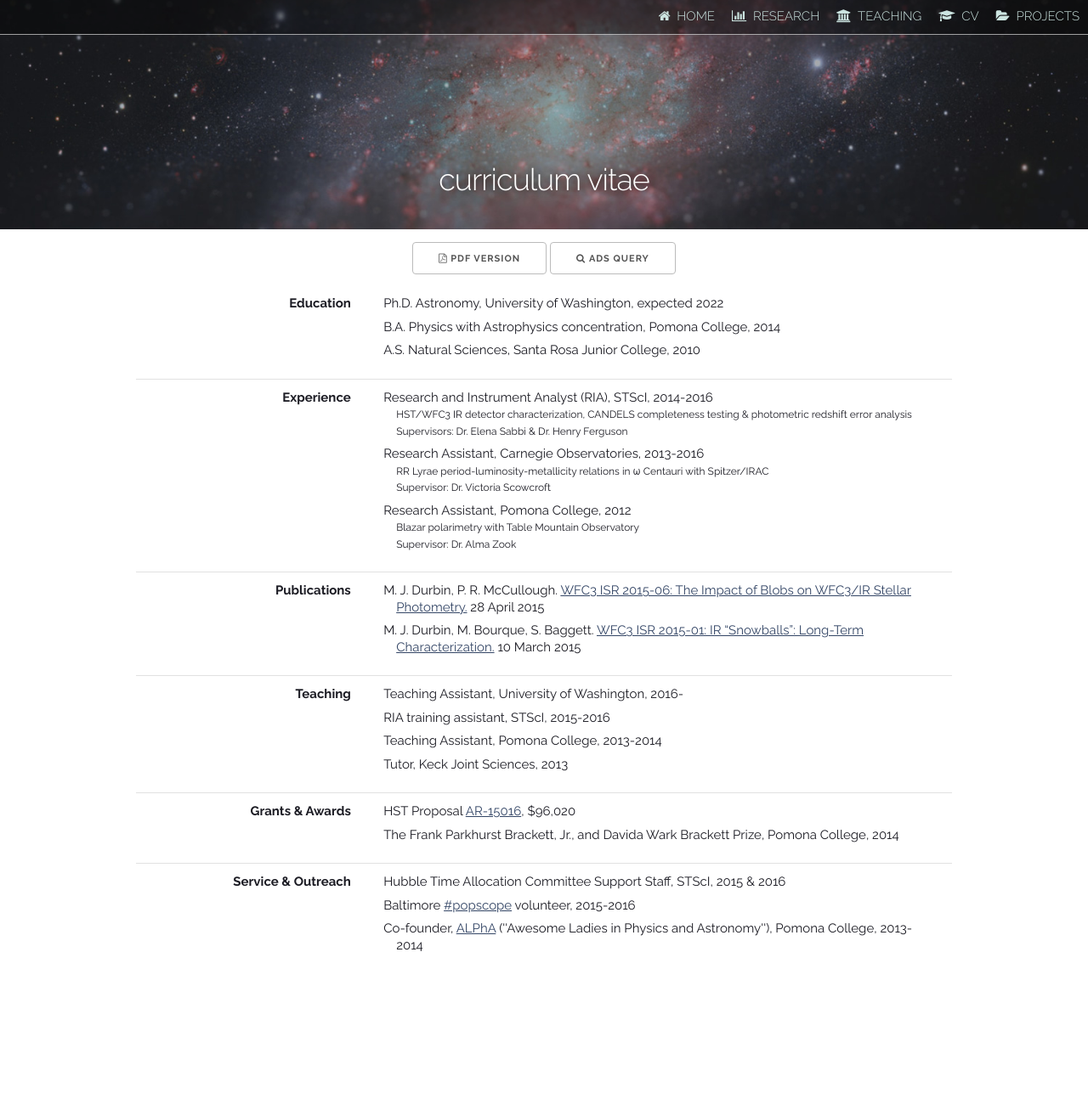
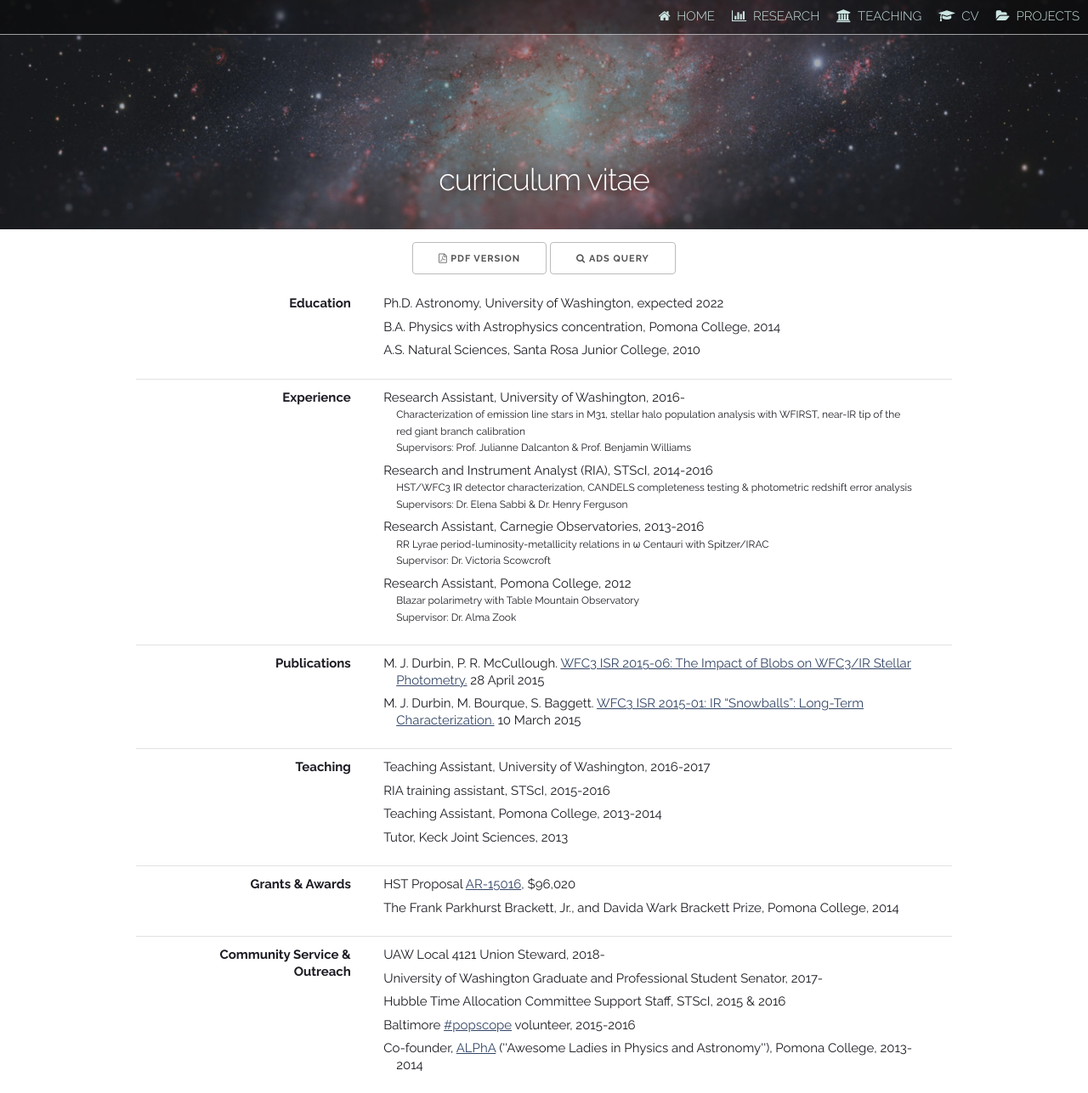
Before and after one commit to meredith-durbin/meredith-durbin, a Jekyll site: the page built from cv.html, in a window 1280 px wide. Shown: the whole page at 85% size. Built offline with Jekyll 4.4.1, drawn with Linux system fonts in a browser that asks for light colours; nearby versions of some CDN libraries; before the commit the page ends 1146 px from its top, so only the background shows below that.

Commit message:
update cv

```diff
--- a/cv.html
+++ b/cv.html
@@ -33,6 +33,12 @@ title: CV // Meredith J. Durbin
 			<h6>Experience</h6>
 		</div>
 		<div class="hangindent eight columns">
+			<p>Research Assistant, University of Washington, 2016-<br>
+				<small>
+					Characterization of emission line stars in M31, stellar halo population analysis with WFIRST, near-IR tip of the red giant branch calibration<br>
+					Supervisors: Prof. Julianne Dalcanton & Prof. Benjamin Williams
+				</small>
+			</p>
 			<p>Research and Instrument Analyst (RIA), STScI, 2014-2016<br>
 				<small>
 					HST/WFC3 IR detector characterization, CANDELS completeness testing & photometric redshift error analysis<br>
@@ -69,7 +75,7 @@ title: CV // Meredith J. Durbin
 			<h6>Teaching</h6>
 		</div>
 		<div class="hangindent eight columns">
-			<p>Teaching Assistant, University of Washington, 2016-</p>
+			<p>Teaching Assistant, University of Washington, 2016-2017</p>
 			<p>RIA training assistant, STScI, 2015-2016</p>
 			<p>Teaching Assistant, Pomona College, 2013-2014</p>
 			<p>Tutor, Keck Joint Sciences, 2013</p>
@@ -83,15 +89,16 @@ title: CV // Meredith J. Durbin
 		<div class="hangindent eight columns">
 			<p>HST Proposal <a href="http://www.stsci.edu/cgi-bin/get-proposal-info?id=15016" target="_blank">AR-15016</a>, $96,020</p>
 			<p>The Frank Parkhurst Brackett, Jr., and Davida Wark Brackett Prize, Pomona College, 2014</p>
-			<!-- <p>Co-founder, <a href="https://claremontalpha.wordpress.com/">ALPhA</a> (''Awesome Ladies in Physics and Astronomy''), Pomona College, 2013-2014</p> -->
 		</div>
 	</div>
 	<hr>
 	<div class="row">
 		<div class="right three columns">
-			<h6>Service & Outreach</h6>
+			<h6>Community Service & Outreach</h6>
 		</div>
 		<div class="hangindent eight columns">
+			<p>UAW Local 4121 Union Steward, 2018-</p>
+			<p>University of Washington Graduate and Professional Student Senator, 2017-</p>
 			<p>Hubble Time Allocation Committee Support Staff, STScI, 2015 & 2016</p>
 			<p>Baltimore <a href="http://popscope.org/">#popscope</a> volunteer, 2015-2016</p>
 			<p>Co-founder, <a href="https://claremontalpha.wordpress.com/">ALPhA</a> (''Awesome Ladies in Physics and Astronomy''), Pomona College, 2013-2014</p>
```
